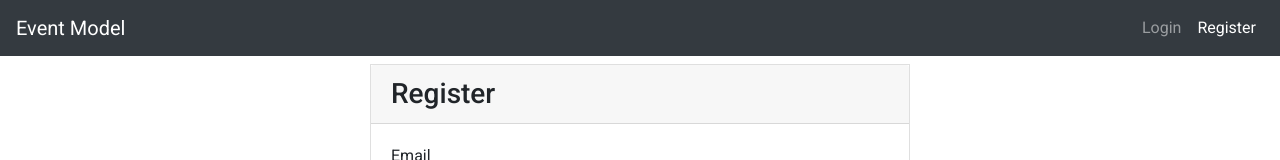
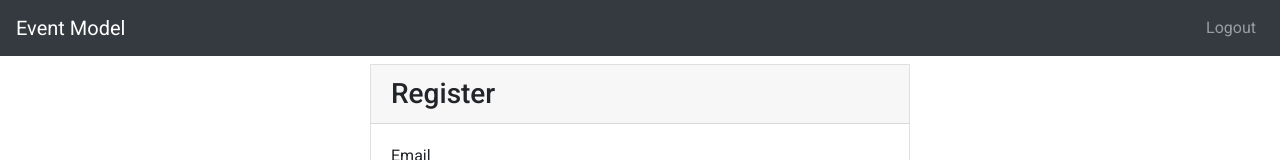
Before and after one commit to vvanand007/user-model-ui, an Angular app: page /register in a window 1280 px wide. Shown: the top 160 px of the page. Built offline with nearby package versions, Linux system fonts and the light colour scheme; sample sign-in values are in the browser's storage.

Commit message:
logout added

```diff
--- a/src/app/app.component.html
+++ b/src/app/app.component.html
@@ -15,10 +15,11 @@
             </li> -->
         </ul>
         <ul class="navbar-nav">
-            <a class="nav-link" routerLink="/login" routerLinkActive="active">Login</a>
-            <a class="nav-link" routerLink="/register" routerLinkActive="active">Register</a>
-            <!-- <a class="nav-link" style="cursor:pointer" *ngIf="_authService.loggedIn()"
-                (click)="_authService.logoutUser()">Logout</a> -->
+            <a class="nav-link" *ngIf="!_authService.loggedIn()" routerLink="/login" routerLinkActive="active">Login</a>
+            <a class="nav-link" *ngIf="!_authService.loggedIn()" routerLink="/register"
+                routerLinkActive="active">Register</a>
+            <a class="nav-link" style="cursor:pointer" *ngIf="_authService.loggedIn()"
+                (click)="_authService.logoutUser()">Logout</a>
         </ul>
     </div>
 </nav>
--- a/src/app/app.component.ts
+++ b/src/app/app.component.ts
@@ -1,4 +1,5 @@
 import { Component } from '@angular/core';
+import { AuthService } from './auth.service';
 
 @Component({
   selector: 'app-root',
@@ -7,4 +8,7 @@
 })
 export class AppComponent {
   title = 'user-model-ui';
+
+  constructor(private _authService: AuthService) { }
+
 }
--- a/src/app/auth.service.ts
+++ b/src/app/auth.service.ts
@@ -1,5 +1,6 @@
 import { Injectable } from '@angular/core';
 import { HttpClient } from '@angular/common/http';
+import { Router } from '@angular/router';
 
 @Injectable({
   providedIn: 'root'
@@ -8,7 +9,7 @@
 
   private _registerUrl = "http://localhost:3000/user/signup";
   private _loginUrl = "http://localhost:3000/user/signin";
-  constructor(private http: HttpClient) { }
+  constructor(private http: HttpClient, private router: Router) { }
 
   registerUser = (user) => {
     return this.http.post<any>(this._registerUrl, user);
@@ -25,4 +26,9 @@
   getToken = () => {
     return localStorage.getItem('token');
   }
+
+  logoutUser = () => {
+    localStorage.removeItem('token');
+    this.router.navigate(['/login']);
+  }
 }
--- a/src/app/login/login.component.ts
+++ b/src/app/login/login.component.ts
@@ -23,14 +23,17 @@
           this._router.navigate(['/user']);
         },
         err => {
-          console.log("error occured", err.status);
+          // console.log("error occured", err.status);
           if (err.status === 401) {
-            this.loginUserData.email = "";
-            this.loginUserData.password = "";
+            this.resetUserData();
             this._router.navigate(['/login']);
           }
         }
       )
   }
 
+  resetUserData = () => {
+    this.loginUserData = { email: "", password: "" }
+  }
+
 }
```
